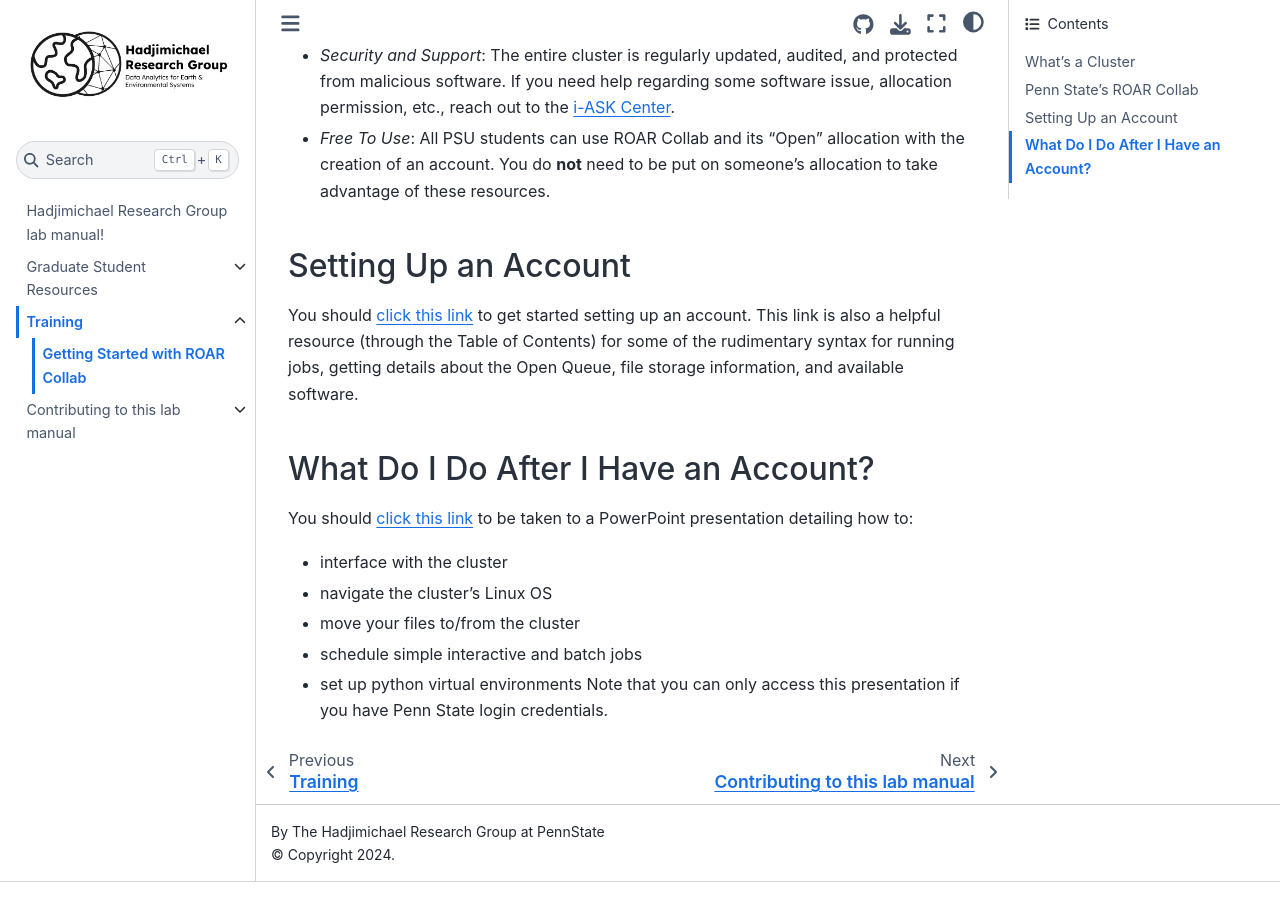
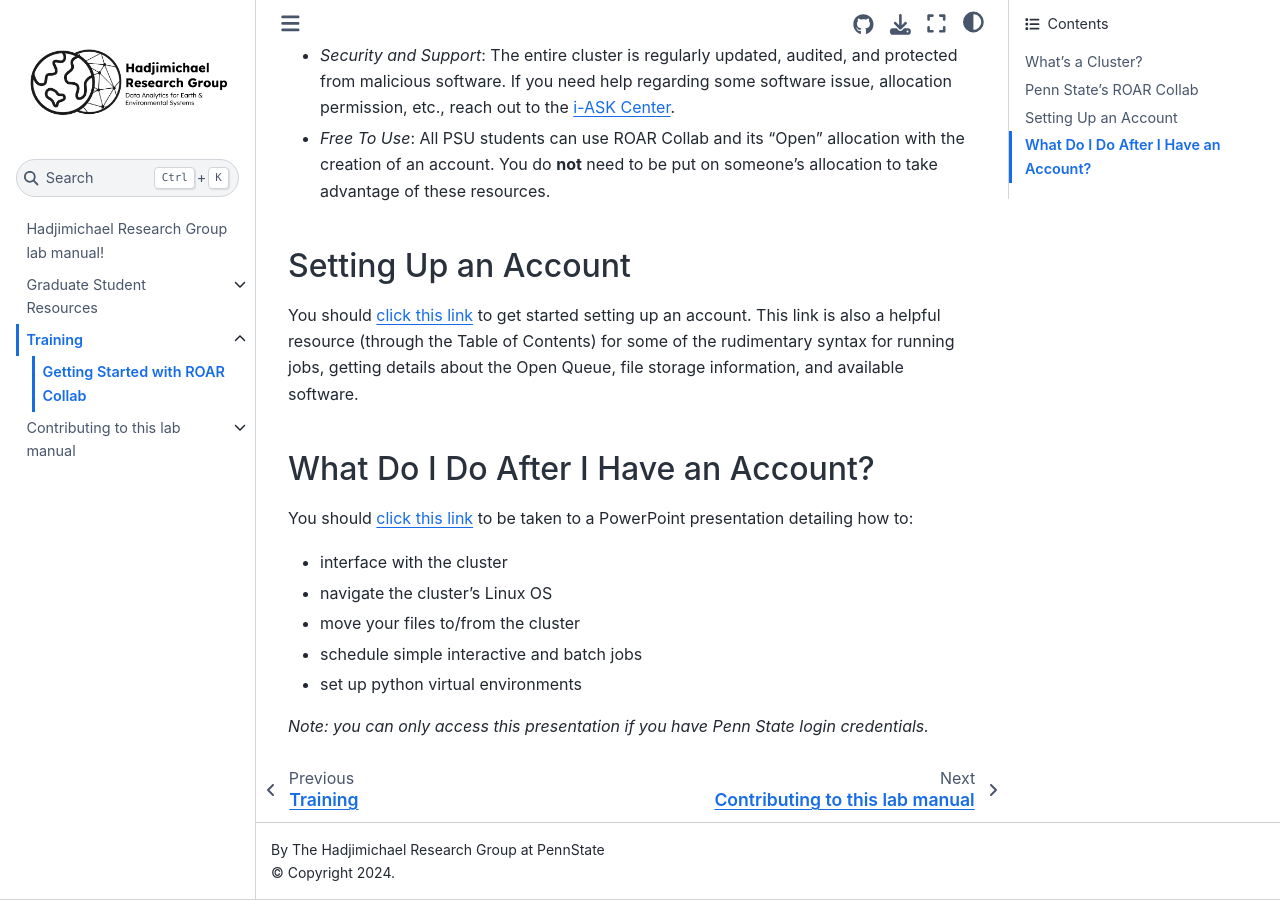
Before and after one commit to HadjimichaelResearchGroup/HadjimichaelResearchGroup.github.io, a Jupyter Book: the page built from docs/Training/GettingStartedWithROARCollab.md, in a window 1280 px wide and 900 px high, scrolled down 773 px. Built offline with Jupyter Book 1.0.4 settings and Sphinx 7.4.7 and the Sphinx Book theme 1.1.4, drawn with Linux system fonts in a browser that asks for light colours; some of the changed text lies outside the part shown.

Commit message:
tweaks to GettingStartedWithROARCollab.md

```diff
--- a/docs/Training/GettingStartedWithROARCollab.md
+++ b/docs/Training/GettingStartedWithROARCollab.md
@@ -1,6 +1,6 @@
 ## Getting Started with ROAR Collab
 
-### What's a Cluster
+### What's a Cluster?
 Generally, references to a **cluster** are shorthand for an organization's **high performance computing (HPC) cluster**. A cluster is a collection of servers, each housing a number of CPUs and/or GPUs. Often times you will see the servers referred to as **nodes** and the CPUs/GPUs referred to as **cores**. These computing resources are all linked together, providing a tremendous improvement over your local machine in terms of scale, performance, and uniformity.
 
 ### Penn State's ROAR Collab
@@ -20,4 +20,5 @@
 * move your files to/from the cluster
 * schedule simple interactive and batch jobs
 * set up python virtual environments
-Note that you can only access this presentation if you have Penn State login credentials.
+
+*Note: you can only access this presentation if you have Penn State login credentials.*
```
